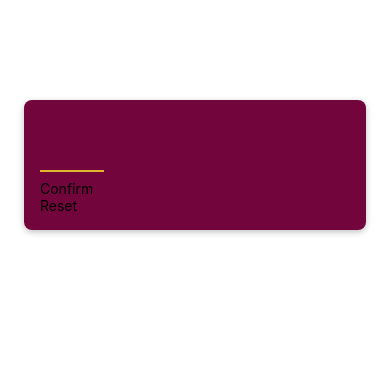
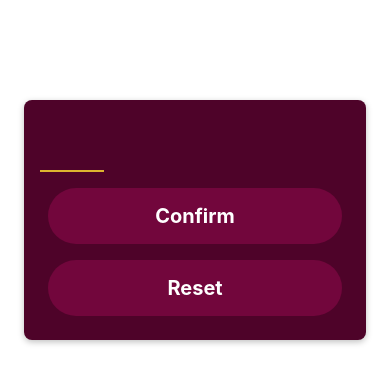
Before and after one commit to john-marcello/rn-module-2, a React Native app: screen / in a window 390 px wide. Shown: the top 384 px of the page. Built offline with nearby package versions, Linux system fonts and the light colour scheme.

Commit message:
feat(add): Add visual feeback to button press

```diff
--- a/components/ButtonPrimary.js
+++ b/components/ButtonPrimary.js
@@ -1,11 +1,48 @@
-import { Text, View } from "react-native";
+import { Pressable, StyleSheet, Text, View } from "react-native";
 
 function ButtonPrimary({ children }) {
-  return (
-    <View>
-      <Text>{children}</Text>
-    </View>
-  );
+    function onPressHandler() {
+        console.log("Button pressed");
+    }
+
+    return (
+        <View style={styles.buttonOuterContainer}>
+            <Pressable
+                style={({ pressed }) =>
+                    pressed
+                        ? [styles.pressed, styles.buttonInnerContainer]
+                        : styles.buttonInnerContainer
+                }
+                onPress={onPressHandler}
+                android_ripple={{ color: "#640233" }}
+            >
+                <Text style={styles.buttonText}>{children}</Text>
+            </Pressable>
+        </View>
+    );
 }
 
 export default ButtonPrimary;
+
+const styles = StyleSheet.create({
+    buttonOuterContainer: {
+        borderRadius: 32,
+        margin: 8,
+        overflow: "hidden",
+    },
+
+    buttonInnerContainer: {
+        backgroundColor: "#72063c",
+        padding: 16,
+        elevation: 4, // android only
+    },
+    buttonText: {
+        color: "#ffffff",
+        fontSize: 20,
+        fontWeight: "bold",
+        textAlign: "center",
+    },
+    pressed: {
+        opacity: 0.75,
+    },
+});
--- a/screens/StartGame.js
+++ b/screens/StartGame.js
@@ -27,7 +27,7 @@ const styles = StyleSheet.create({
         marginTop: 100,
         marginHorizontal: 24,
         padding: 16,
-        backgroundColor: "#72063c",
+        backgroundColor: "#4e0329",
         borderRadius: 8,
         elevation: 4, // android only
         shadowColor: "#000000", // ios only
```
Also changed, not shown: App.js (+0 -9 lines).
